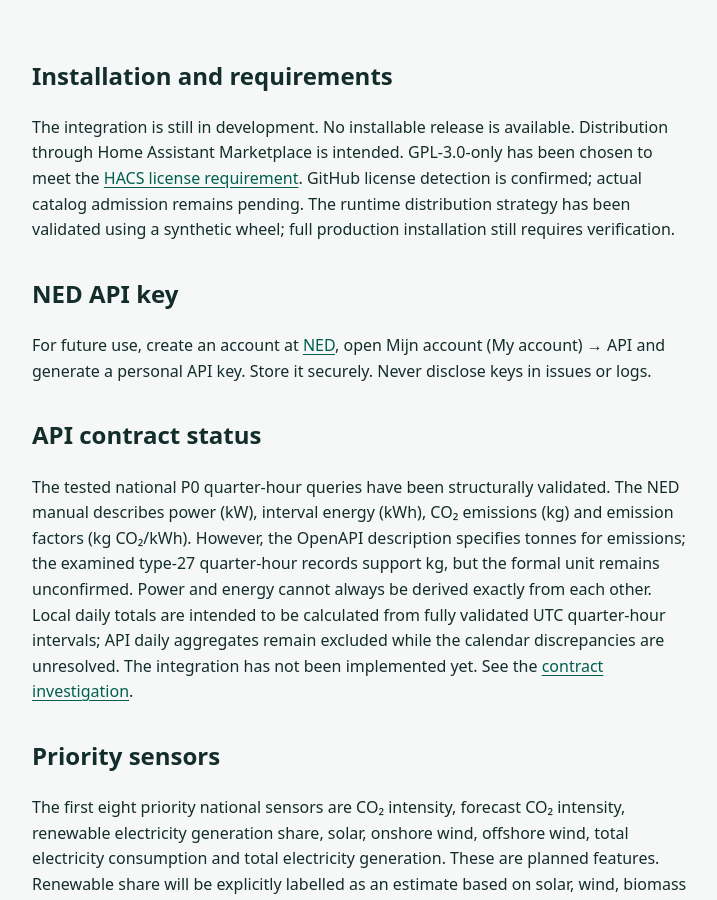
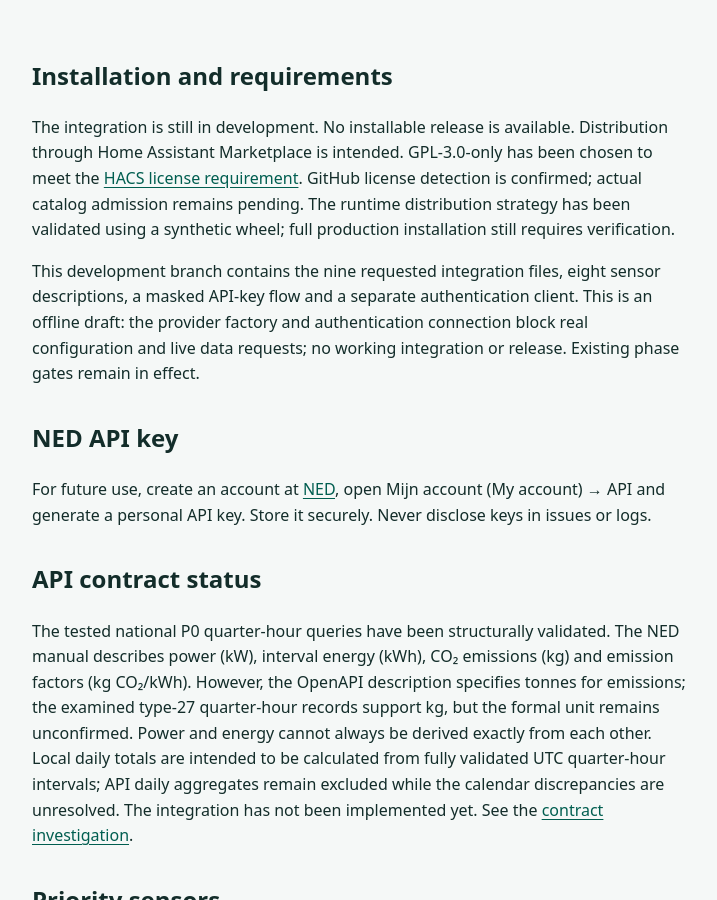
Before and after one commit to HiDiHo01/ha-Nationaal-Energie-Dashboard, a Jekyll site: the page built from site/en/documentation.md, in a window 1280 px wide and 900 px high, scrolled down 435 px. Shown: the whole window, without its empty margins (72-789 px from the left). Built offline with Jekyll 4.4.1, drawn with Linux system fonts in a browser that asks for light colours.

Commit message:
docs: record offline draft status in site/en/documentation.md

```diff
--- a/site/en/documentation.md
+++ b/site/en/documentation.md
@@ -9,6 +9,8 @@ other_url: /nl/documentation/
 ## Installation and requirements
 
 The integration is still in development. No installable release is available. Distribution through Home Assistant Marketplace is intended. GPL-3.0-only has been chosen to meet the [HACS license requirement](https://www.hacs.xyz/docs/publish/include/#check-license). GitHub license detection is confirmed; actual catalog admission remains pending. The runtime distribution strategy has been validated using a synthetic wheel; full production installation still requires verification.
+
+This development branch contains the nine requested integration files, eight sensor descriptions, a masked API-key flow and a separate authentication client. This is an offline draft: the provider factory and authentication connection block real configuration and live data requests; no working integration or release. Existing phase gates remain in effect.
 
 ## NED API key
 
```
